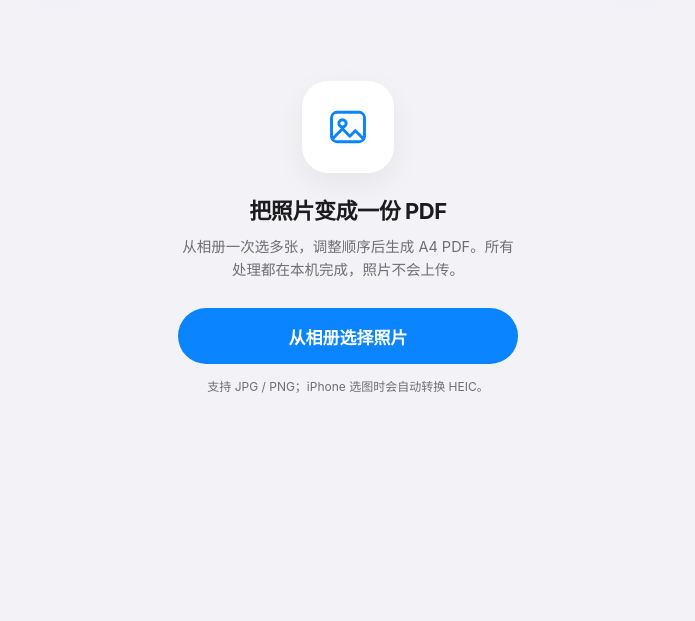
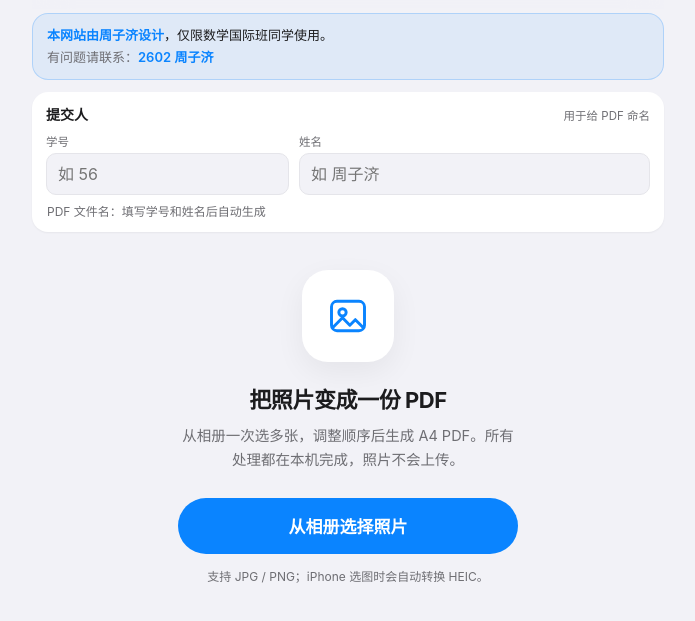
Before and after one commit to ziji-zhou/photo-pdf, a website with bundled scripts: page index.html in a window 1280 px wide. Shown: the part 75-696 px from the top of the page, without its empty margins (292-987 px from the left). Built offline with nearby package versions, Linux system fonts and the light colour scheme.

Commit message:
增加学号姓名输入并自动命名，首页加使用说明
- 顶部填写学号、姓名，PDF 命名为「学号 姓名.pdf」并显示预览
- 生成前校验，信息不全时提示并定位到缺失字段
- 学号姓名保存在本机，下次自动回填
- 首页公告：周子济设计，仅限数学国际班使用，联系 2602 周子济

```diff
--- a/css/app.css
+++ b/css/app.css
@@ -181,6 +181,102 @@ summary:focus-visible {
   display: block;
   width: 100%;
   text-align: center;
+}
+
+.notice {
+  margin: 4px 0 12px;
+  padding: 11px 14px;
+  border: 1px solid rgba(10, 132, 255, 0.22);
+  border-radius: 16px;
+  background: rgba(10, 132, 255, 0.08);
+  font-size: 13px;
+  line-height: 1.6;
+}
+
+.notice p {
+  margin: 0;
+}
+
+.notice p + p {
+  margin-top: 2px;
+  color: var(--muted);
+}
+
+.notice strong {
+  color: var(--accent);
+  font-weight: 600;
+}
+
+.identity {
+  margin-bottom: 16px;
+  padding: 12px 14px 11px;
+  background: var(--card);
+  border-radius: 16px;
+  box-shadow: var(--shadow);
+}
+
+.identity-head {
+  display: flex;
+  align-items: baseline;
+  justify-content: space-between;
+  gap: 10px;
+  margin-bottom: 9px;
+  font-size: 14px;
+  font-weight: 600;
+}
+
+.identity-hint {
+  font-size: 11.5px;
+  font-weight: 400;
+  color: var(--muted);
+}
+
+.identity-fields {
+  display: grid;
+  grid-template-columns: 0.9fr 1.3fr;
+  gap: 10px;
+}
+
+.mini-field > span {
+  display: block;
+  margin-bottom: 4px;
+  font-size: 11.5px;
+  color: var(--muted);
+}
+
+.mini-field input {
+  width: 100%;
+  min-height: 42px;
+  padding: 0 11px;
+  border: 1px solid var(--line);
+  border-radius: 10px;
+  background: var(--fill);
+  font-size: 16px;
+  outline: none;
+  -webkit-appearance: none;
+  appearance: none;
+}
+
+.mini-field input:focus {
+  border-color: var(--accent);
+  background: var(--card);
+}
+
+.filename-hint {
+  margin: 8px 1px 0;
+  overflow-wrap: anywhere;
+  font-size: 12px;
+  line-height: 1.5;
+  color: var(--muted);
+}
+
+#filenamePreview.ready {
+  color: var(--text);
+  font-weight: 500;
+}
+
+.identity + .empty {
+  padding-top: 22px;
 }
 
 .empty {
--- a/index.html
+++ b/index.html
@@ -26,6 +26,29 @@
     </header>
 
     <main>
+      <aside class="notice" role="note">
+        <p><strong>本网站由周子济设计</strong>，仅限数学国际班同学使用。</p>
+        <p>有问题请联系：<strong>2602 周子济</strong></p>
+      </aside>
+
+      <section class="identity" aria-labelledby="identityTitle">
+        <div class="identity-head">
+          <span id="identityTitle">提交人</span>
+          <span class="identity-hint">用于给 PDF 命名</span>
+        </div>
+        <div class="identity-fields">
+          <label class="mini-field">
+            <span>学号</span>
+            <input id="studentId" type="text" inputmode="numeric" autocomplete="off" placeholder="如 56">
+          </label>
+          <label class="mini-field">
+            <span>姓名</span>
+            <input id="studentName" type="text" autocomplete="name" placeholder="如 周子济">
+          </label>
+        </div>
+        <p class="filename-hint">PDF 文件名：<span id="filenamePreview">填写学号和姓名后自动生成</span></p>
+      </section>
+
       <section id="empty" class="empty">
         <div class="empty-icon" aria-hidden="true">
           <svg viewBox="0 0 24 24"><rect x="3" y="4" width="18" height="16" rx="3"/><circle cx="9" cy="10" r="2"/><path d="M4 18l5-5 4 4 3-3 4 4"/></svg>
@@ -41,13 +64,9 @@
         <details class="settings">
           <summary>
             <span>输出设置</span>
-            <span class="summary-hint">文件名 · 清晰度 · 方向</span>
+            <span class="summary-hint">清晰度 · 页面方向</span>
           </summary>
           <div class="settings-body">
-            <label class="field">
-              <span>文件名</span>
-              <input id="filename" type="text" inputmode="text" autocomplete="off" placeholder="作业">
-            </label>
             <div class="field-row">
               <label class="field">
                 <span>清晰度</span>
--- a/js/app.js
+++ b/js/app.js
@@ -29,7 +29,9 @@ const els = {
   generateBtn: $("#generateBtn"),
   quality: $("#quality"),
   orientation: $("#orientation"),
-  filename: $("#filename"),
+  studentId: $("#studentId"),
+  studentName: $("#studentName"),
+  filenamePreview: $("#filenamePreview"),
   processing: $("#processing"),
   progressText: $("#progressText"),
   progressBar: $("#progressBar"),
@@ -62,7 +64,7 @@ init();
 function init() {
   bindEvents();
   restoreSettings();
-  els.filename.value = defaultFilename();
+  restoreStudent();
   updateView();
   setupPwa();
   showEnvironmentTip();
@@ -91,6 +93,8 @@ function bindEvents() {
 
   els.quality.addEventListener("change", saveSettings);
   els.orientation.addEventListener("change", saveSettings);
+  els.studentId.addEventListener("input", onStudentChange);
+  els.studentName.addEventListener("input", onStudentChange);
 
   els.list.addEventListener("click", onListClick);
 
@@ -320,6 +324,15 @@ function onListClick(event) {
 async function generatePdf() {
   if (!state.items.length) return;
 
+  const { id, name: studentName } = readStudent();
+  if (!id || !studentName) {
+    toast("请先填写学号和姓名，PDF 会用它们命名");
+    const target = !id ? els.studentId : els.studentName;
+    target.focus();
+    target.scrollIntoView({ behavior: "smooth", block: "center" });
+    return;
+  }
+
   const preset = QUALITY_PRESETS[els.quality.value] || QUALITY_PRESETS.standard;
   els.generateBtn.disabled = true;
   showProcessing(`正在处理 0/${state.items.length} 张`, 0);
@@ -341,7 +354,7 @@ async function generatePdf() {
     updateProcessing("正在合成 PDF…", 0.98);
     await nextFrame();
 
-    const name = sanitizeFilename(els.filename.value) || defaultFilename();
+    const name = currentPdfName() || defaultFilename();
     const blob = buildPdf(pages, {
       title: name,
       autoOrientation: els.orientation.value !== "portrait",
@@ -524,6 +537,48 @@ function canvasToBlob(canvas, type, quality) {
   });
 }
 
+function readStudent() {
+  return {
+    id: els.studentId.value.trim().replace(/\s+/g, " "),
+    name: els.studentName.value.trim().replace(/\s+/g, " "),
+  };
+}
+
+function currentPdfName() {
+  const { id, name } = readStudent();
+  return id && name ? sanitizeFilename(`${id} ${name}`) : "";
+}
+
+function updateFilenamePreview() {
+  const name = currentPdfName();
+  els.filenamePreview.textContent = name
+    ? `${name}.pdf`
+    : "填写学号和姓名后自动生成";
+  els.filenamePreview.classList.toggle("ready", Boolean(name));
+}
+
+function onStudentChange() {
+  updateFilenamePreview();
+  try {
+    localStorage.setItem("photoPdfStudent", JSON.stringify(readStudent()));
+  } catch (_) {
+    // 无痕模式或禁用存储时忽略
+  }
+}
+
+function restoreStudent() {
+  try {
+    const saved = JSON.parse(localStorage.getItem("photoPdfStudent") || "null");
+    if (saved) {
+      els.studentId.value = saved.id || "";
+      els.studentName.value = saved.name || "";
+    }
+  } catch (_) {
+    // 忽略损坏的本地数据
+  }
+  updateFilenamePreview();
+}
+
 function defaultFilename() {
   const now = new Date();
   const pad = (value) => String(value).padStart(2, "0");
--- a/sw.js
+++ b/sw.js
@@ -1,4 +1,4 @@
-const CACHE = "photo-pdf-v3";
+const CACHE = "photo-pdf-v4";
 
 const ASSETS = [
   "./",
```
Also changed, not shown: README.md.
